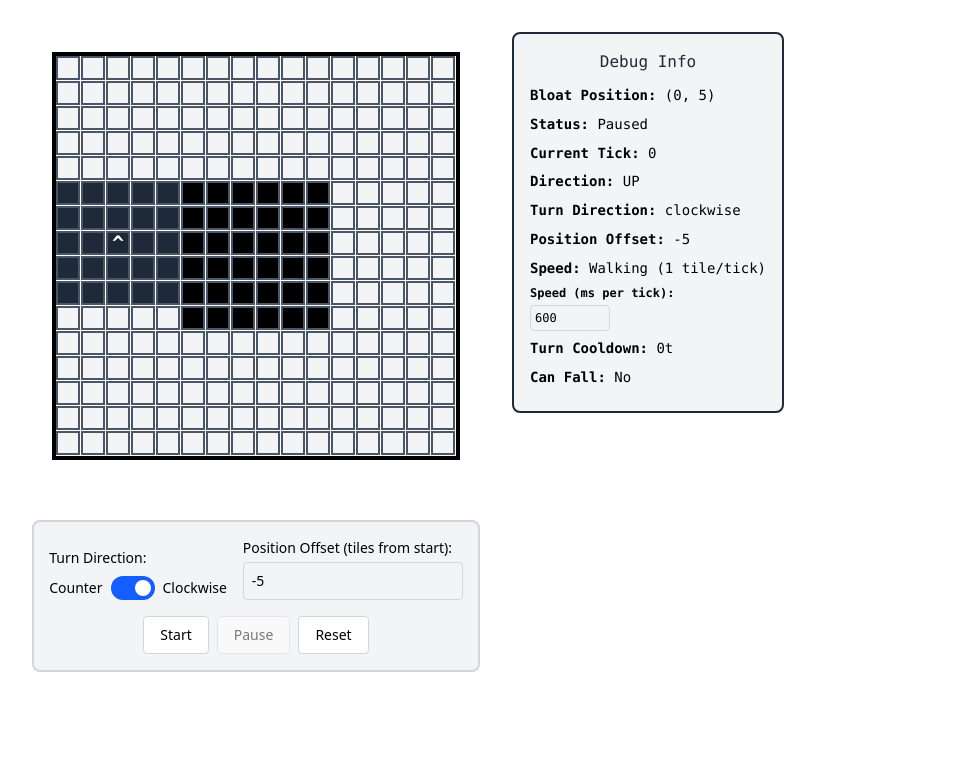
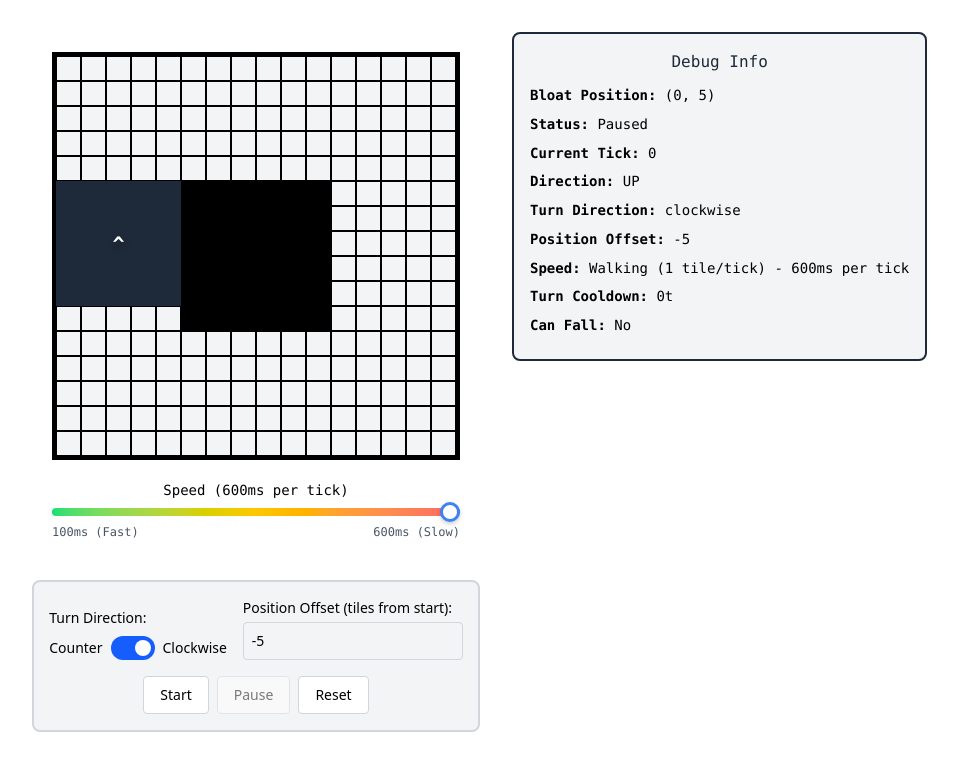
Before and after one commit to DevRuto/bloat-simulator, a Vue app: page / in a window 1280 px wide. Shown: the top 770 px of the page, without its empty margins (0-958 px from the left). Built offline with nearby package versions, Linux system fonts and the light colour scheme.

Commit message:
Move speed to slider

```diff
--- a/src/App.vue
+++ b/src/App.vue
@@ -64,6 +64,12 @@ const recreateSimulation = () => {
   if (wasRunning) {
     startSimulation()
   }
+}
+
+// Update speed when slider changes
+const updateSpeed = (value) => {
+  msPerTick.value = parseInt(value)
+  updateSpeedURL()
 }
 
 // Update URL when speed changes
@@ -162,7 +168,13 @@ onUnmounted(() => {
   <div class="flex flex-row items-start p-8 gap-8">
     <div class="flex flex-row gap-8 items-start">
       <div class="flex flex-col gap-5 items-center">
-        <BloatRoom ref="bloatRoomRef" :direction="debugInfo.direction" />
+        <BloatRoom
+          ref="bloatRoomRef"
+          :direction="debugInfo.direction"
+          :msPerTick="msPerTick"
+          :isRunning="isRunning"
+          @update:msPerTick="updateSpeed"
+        />
 
         <div class="flex flex-col gap-4 p-4 bg-gray-100 rounded-lg border-2 border-gray-300 w-full max-w-md">
           <div class="flex gap-4 items-end justify-center">
@@ -225,22 +237,7 @@ onUnmounted(() => {
           <strong class="text-black">Position Offset:</strong> {{ debugInfo.positionOffset }}
         </div>
         <div class="mb-1.5 text-sm leading-relaxed">
-          <strong class="text-black">Speed:</strong> Walking (1 tile/tick)
-        </div>
-        <div class="mb-1.5 text-sm leading-relaxed">
-          <label class="flex flex-col gap-1 text-xs">
-            <strong class="text-black">Speed (ms per tick):</strong>
-            <input
-              type="number"
-              v-model.number="msPerTick"
-              @change="updateSpeedURL"
-              placeholder="600"
-              min="50"
-              max="5000"
-              step="50"
-              class="p-1 border border-gray-300 rounded text-xs w-20"
-            >
-          </label>
+          <strong class="text-black">Speed:</strong> Walking (1 tile/tick) - {{ msPerTick }}ms per tick
         </div>
         <div class="mb-1.5 text-sm leading-relaxed">
           <strong class="text-black">Turn Cooldown:</strong> {{ debugInfo.turnCooldown }}t
--- a/src/components/BloatRoom.vue
+++ b/src/components/BloatRoom.vue
@@ -4,11 +4,11 @@
       <div
         v-for="(tile, index) in tilesData"
         :key="index"
-        class="w-6 h-6 flex items-center justify-center text-xs font-bold relative"
+        class="w-[25px] h-[25px] flex items-center justify-center text-xs font-bold relative"
         :class="{
-          'bg-gray-800 border-2 border-black text-white': tile.isBloat,
-          'bg-black border-2 border-gray-600': tile.isPillar,
-          'bg-gray-100 border-2 border-gray-600': tile.isFloor
+          'bg-gray-800 text-white border-0': tile.isBloat,
+          'bg-black border border-black': tile.isPillar,
+          'bg-gray-100 border border-black': tile.isFloor
         }"
       >
         <div v-if="tile.isBloat && isCenterTile(tile)" class="absolute top-1/2 left-1/2 transform -translate-x-1/2 -translate-y-1/2 text-white font-bold text-xs drop-shadow-lg">
@@ -17,6 +17,26 @@
           </div>
         </div>
       </div>
+    </div>
+
+    <div class="w-full max-w-md">
+      <label class="flex flex-col gap-2">
+        <span class="text-sm font-medium text-center">Speed ({{ msPerTick }}ms per tick)</span>
+        <input
+          type="range"
+          :value="msPerTick"
+          @input="emit('update:msPerTick', parseInt($event.target.value))"
+          min="100"
+          max="600"
+          step="50"
+          :disabled="isRunning"
+          class="w-full h-2 bg-gradient-to-r from-green-400 via-yellow-400 to-red-400 rounded-lg appearance-none cursor-pointer disabled:opacity-50 disabled:cursor-not-allowed slider"
+        />
+        <div class="flex justify-between text-xs text-gray-600">
+          <span>100ms (Fast)</span>
+          <span>600ms (Slow)</span>
+        </div>
+      </label>
     </div>
   </div>
 </template>
@@ -28,8 +48,18 @@ const props = defineProps({
   direction: {
     type: String,
     default: 'right'
+  },
+  msPerTick: {
+    type: Number,
+    default: 600
+  },
+  isRunning: {
+    type: Boolean,
+    default: false
   }
 })
+
+const emit = defineEmits(['update:msPerTick'])
 
 const tilesData = ref([])
 
@@ -118,5 +148,51 @@ onMounted(() => {
   grid-template-rows: repeat(16, 25px);
 }
 
-/* Additional custom styles if needed */
+/* Custom slider styling */
+.slider::-webkit-slider-thumb {
+  appearance: none;
+  width: 20px;
+  height: 20px;
+  border-radius: 50%;
+  background: white;
+  border: 3px solid #3b82f6;
+  cursor: pointer;
+  box-shadow: 0 2px 4px rgba(0, 0, 0, 0.2);
+  transition: all 0.2s ease;
+}
+
+.slider::-webkit-slider-thumb:hover {
+  transform: scale(1.1);
+  box-shadow: 0 4px 8px rgba(0, 0, 0, 0.3);
+}
+
+.slider::-moz-range-thumb {
+  width: 20px;
+  height: 20px;
+  border-radius: 50%;
+  background: white;
+  border: 3px solid #3b82f6;
+  cursor: pointer;
+  box-shadow: 0 2px 4px rgba(0, 0, 0, 0.2);
+  transition: all 0.2s ease;
+}
+
+.slider::-moz-range-thumb:hover {
+  transform: scale(1.1);
+  box-shadow: 0 4px 8px rgba(0, 0, 0, 0.3);
+}
+
+.slider:disabled::-webkit-slider-thumb {
+  background: #9ca3af;
+  border-color: #6b7280;
+  cursor: not-allowed;
+  transform: scale(1);
+}
+
+.slider:disabled::-moz-range-thumb {
+  background: #9ca3af;
+  border-color: #6b7280;
+  cursor: not-allowed;
+  transform: scale(1);
+}
 </style>
```
